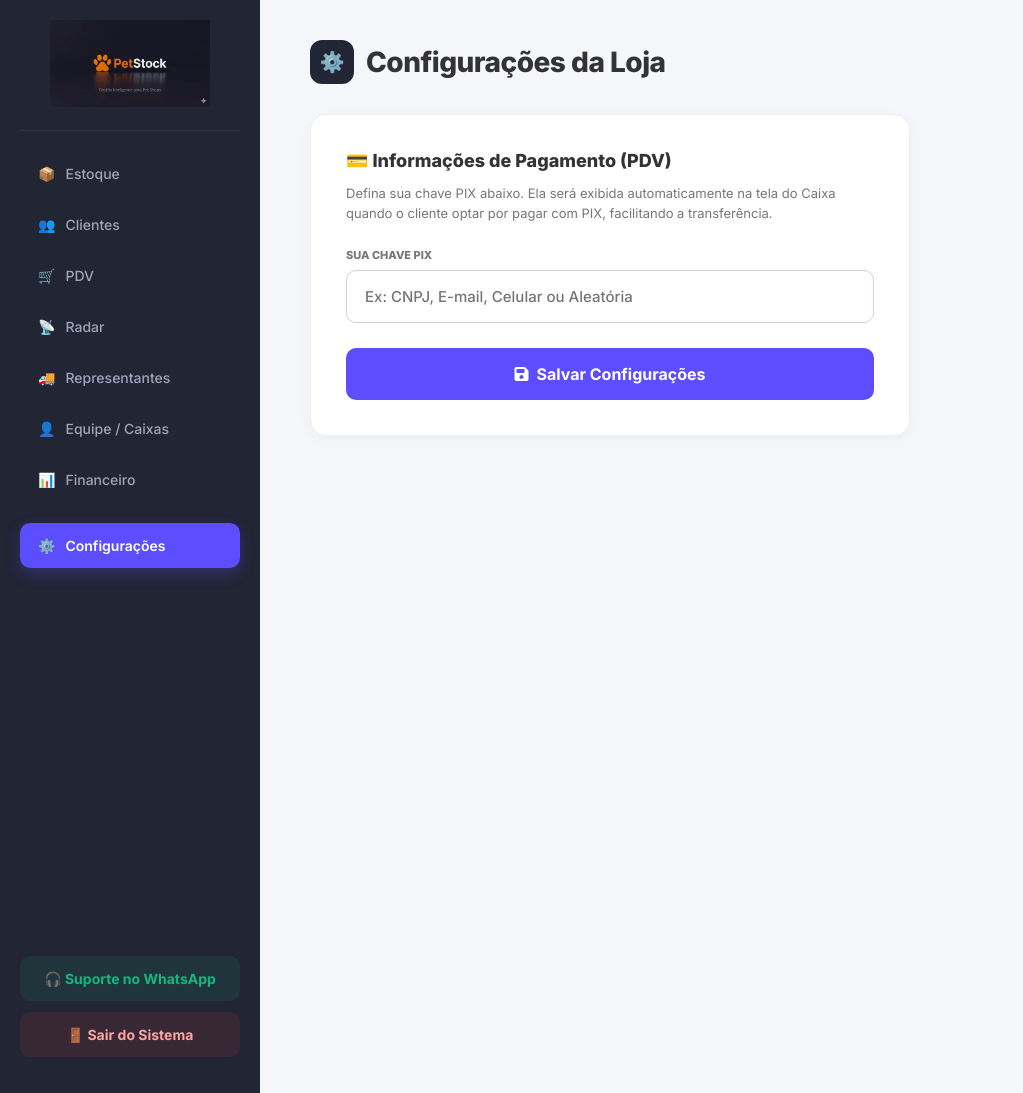
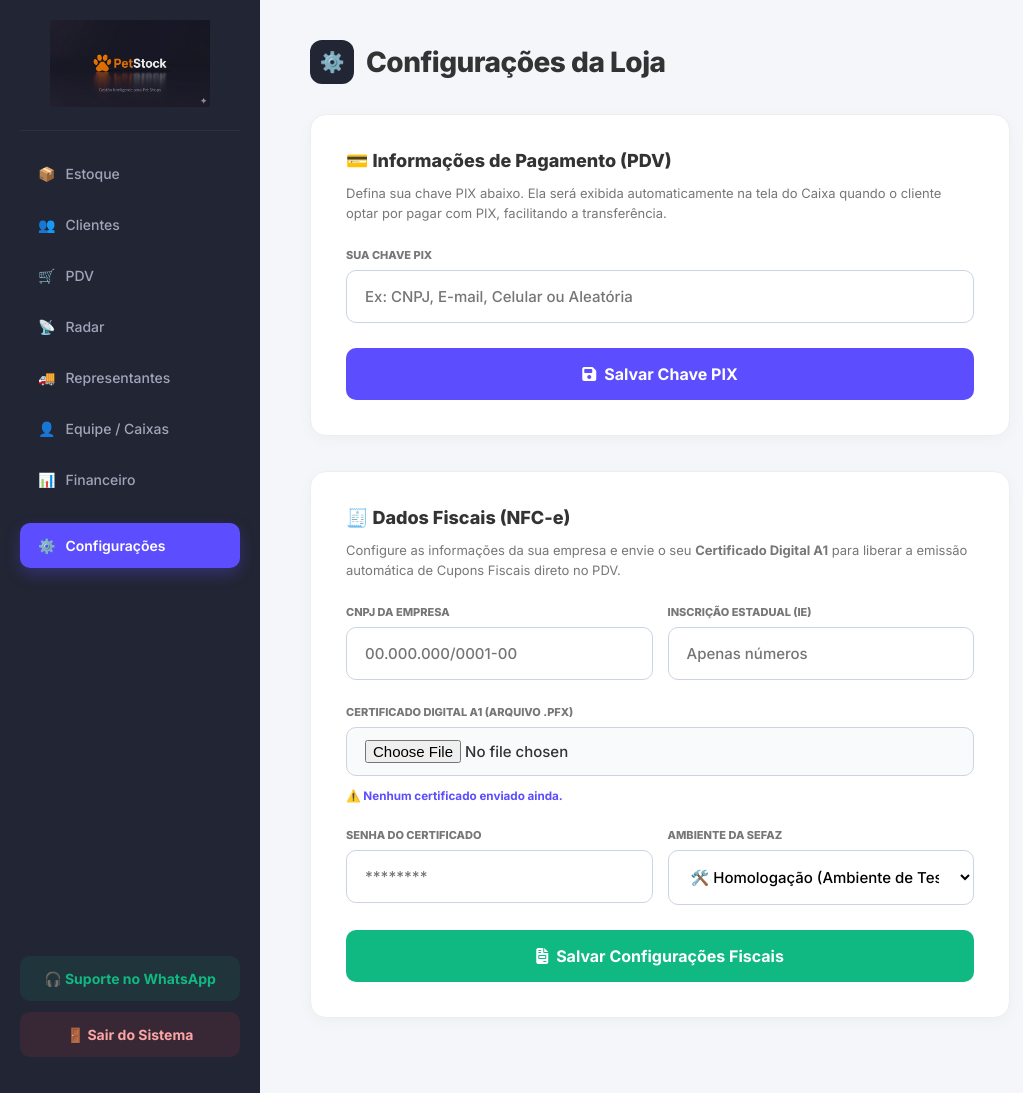
Before and after one commit to Passos1984/petstock-saas, a Flask app: page /configuracoes in a window 1280 px wide. Shown: the whole page, without its empty margins (0-1023 px from the left). Run offline with Flask 3, Linux system fonts and the light colour scheme; the visitor is signed in with stand-in values (Sample User, id 1); some libraries are stand-ins or nearby versions.

Commit message:
Feat: Estrutura fiscal (NCM, CFOP, CEST), modal de produtos atualizado e upload de Certificado Digital A1

```diff
--- a/app.py
+++ b/app.py
@@ -1,4 +1,6 @@
 import os
+import os
+from werkzeug.utils import secure_filename
 import csv
 import io
 import random
@@ -31,6 +33,10 @@ app.config['SQLALCHEMY_DATABASE_URI'] = os.environ.get(
 )
 app.config['SQLALCHEMY_TRACK_MODIFICATIONS'] = False
 app.config['SECRET_KEY'] = os.environ.get('SECRET_KEY', 'troque-essa-chave-no-env')
+# Cofre para os Certificados Digitais
+PASTA_CERTIFICADOS = os.path.join(os.path.dirname(os.path.abspath(__file__)), 'certificados_cofre')
+os.makedirs(PASTA_CERTIFICADOS, exist_ok=True)
+app.config['UPLOAD_CERTIFICADOS'] = PASTA_CERTIFICADOS
 app.config['WTF_CSRF_TIME_LIMIT'] = 3600
 
 # --- EXTENSÕES ---
@@ -66,13 +72,20 @@ def data_brasil():
 # ==========================================
 class Loja(db.Model):
     id = db.Column(db.Integer, primary_key=True)
-    nome_fantasia = db.Column(db.String(100), nullable=False)
-    usuario = db.Column(db.String(100), unique=True, nullable=False)
+    nome_fantasia = db.Column(db.String(150), nullable=False)
+    usuario = db.Column(db.String(50), unique=True, nullable=False)
     senha = db.Column(db.String(255), nullable=False)
     data_vencimento = db.Column(db.Date, nullable=False)
     chave_pix = db.Column(db.String(100))
     email = db.Column(db.String(150))
     valor_plano = db.Column(db.Float, default=80.00)
+
+    # --- NOVAS COLUNAS FISCAIS ---
+    cnpj = db.Column(db.String(20))
+    ie = db.Column(db.String(30)) # Inscrição Estadual
+    caminho_certificado = db.Column(db.String(255)) # Onde o arquivo .pfx está salvo
+    senha_certificado = db.Column(db.String(255)) # Senha do certificado
+    ambiente_nfe = db.Column(db.String(20), default='homologacao')
 
 class Funcionario(db.Model):
     id = db.Column(db.Integer, primary_key=True)
@@ -93,7 +106,10 @@ class Produto(db.Model):
     ativo = db.Column(db.Boolean, default=True)
     descricao = db.Column(db.String(200))
     loja_id = db.Column(db.Integer, db.ForeignKey('loja.id'), nullable=False)
-
+    # --- NOVAS COLUNAS FISCAIS ---
+    ncm = db.Column(db.String(20))
+    cfop = db.Column(db.String(10), default='5102') # 5102 é o padrão para venda dentro do estado
+    cest = db.Column(db.String(20))
 class Cliente(db.Model):
     id = db.Column(db.Integer, primary_key=True)
     nome = db.Column(db.String(100), nullable=False)
@@ -326,7 +342,10 @@ def cadastrar_produto():
         preco_custo=p_custo,
         preco_venda=p_venda,
         estoque=qtd,
-        loja_id=session['loja_id']
+        loja_id=session['loja_id'],
+        ncm=request.form.get('ncm'),
+        cfop=request.form.get('cfop'),
+        cest=request.form.get('cest')
     )
     db.session.add(novo_produto)
     db.session.commit()
@@ -377,6 +396,9 @@ def editar_produto(id):
         prod.codigo_sku = request.form.get('sku')
         prod.nome = request.form.get('nome')
         prod.categoria = request.form.get('categoria')
+        prod.ncm = request.form.get('ncm')
+        prod.cfop = request.form.get('cfop')
+        prod.cest = request.form.get('cest')
         try:
             prod.preco_custo = float(request.form.get('preco_custo', '0').replace('.', '').replace(',', '.'))
         except:
@@ -1110,6 +1132,45 @@ def logout_ceo():
 # --- Inicialização ---
 with app.app_context():
     db.create_all()
+@app.route('/salvar_fiscal', methods=['POST'])
+def salvar_fiscal():
+    if 'loja_id' not in session:
+        return redirect(url_for('login'))
+
+    loja = Loja.query.get(session['loja_id'])
+
+    # Pega os textos digitados
+    loja.cnpj = request.form.get('cnpj')
+    loja.ie = request.form.get('inscricao_estadual')
+    loja.ambiente_nfe = request.form.get('ambiente_nfe')
+
+    # Só atualiza a senha se o cliente digitou uma nova
+    nova_senha = request.form.get('senha_certificado')
+    if nova_senha:
+        loja.senha_certificado = nova_senha
+
+    # Pega o arquivo do certificado digital
+    arquivo_cert = request.files.get('certificado')
+
+    if arquivo_cert and arquivo_cert.filename != '':
+        # Verifica se é um formato válido (.pfx ou .p12)
+        if arquivo_cert.filename.endswith('.pfx') or arquivo_cert.filename.endswith('.p12'):
+            # Cria um nome seguro: ex -> cert_loja_1_arquivo.pfx
+            nome_seguro = secure_filename(f"cert_loja_{loja.id}_{arquivo_cert.filename}")
+            caminho_completo = os.path.join(app.config['UPLOAD_CERTIFICADOS'], nome_seguro)
+
+            # Salva o arquivo fisicamente na pasta do servidor
+            arquivo_cert.save(caminho_completo)
+
+            # Salva o caminho no banco de dados para a API achar depois
+            loja.caminho_certificado = caminho_completo
+        else:
+            flash('Erro: O certificado precisa ser no formato .PFX ou .P12!', 'danger')
+            return redirect(url_for('configuracoes'))
+
+    db.session.commit()
+    flash('Configurações Fiscais salvas com sucesso! 🎉', 'success')
+    return redirect(url_for('configuracoes'))
 
 if __name__ == '__main__':
     app.run(debug=False)
--- a/templates/configuracoes.html
+++ b/templates/configuracoes.html
@@ -35,7 +35,7 @@
         main { flex: 1; padding: 40px 50px; overflow-y: auto; overflow-x: hidden; position: relative; }
         .page-title { margin: 0 0 30px 0; color: var(--text-main); font-size: 28px; font-weight: 800; letter-spacing: -0.5px; display: flex; align-items: center; gap: 12px;}
 
-        .panel { background: var(--bg-card); padding: 35px; border-radius: 16px; margin-bottom: 35px; border: 1px solid var(--border-color); box-shadow: 0 4px 15px rgba(0,0,0,0.03); max-width: 600px;}
+        .panel { background: var(--bg-card); padding: 35px; border-radius: 16px; margin-bottom: 35px; border: 1px solid var(--border-color); box-shadow: 0 4px 15px rgba(0,0,0,0.03); max-width: 700px;}
         .panel-title { margin-top: 0; color: var(--text-main); font-size: 18px; margin-bottom: 10px; font-weight: 800; }
         .panel-desc { color: var(--text-muted); font-size: 13px; margin-bottom: 25px; line-height: 1.5; }
 
@@ -65,6 +65,7 @@
             .overlay.active { display: block; }
             main { padding: 20px 15px; }
             .panel { padding: 25px 20px; }
+            .flex-row { flex-direction: column; gap: 0 !important; }
         }
     </style>
 </head>
@@ -133,19 +134,65 @@
             </p>
 
             <form action="/configuracoes" method="POST">
-
                 <input type="hidden" name="csrf_token" value="{{ csrf_token() }}">
-
                 <div class="input-group">
                     <label>Sua Chave PIX</label>
                     <input type="text" name="chave_pix" value="{{ loja_logada.chave_pix or '' }}" class="input-control" placeholder="Ex: CNPJ, E-mail, Celular ou Aleatória">
                 </div>
-
                 <button type="submit" class="btn btn-primary">
-                    <i class="fas fa-save"></i> Salvar Configurações
+                    <i class="fas fa-save"></i> Salvar Chave PIX
                 </button>
             </form>
         </div>
+
+        <div class="panel">
+            <h3 class="panel-title">🧾 Dados Fiscais (NFC-e)</h3>
+            <p class="panel-desc">
+                Configure as informações da sua empresa e envie o seu <b>Certificado Digital A1</b> para liberar a emissão automática de Cupons Fiscais direto no PDV.
+            </p>
+
+            <form action="/salvar_fiscal" method="POST" enctype="multipart/form-data">
+                <input type="hidden" name="csrf_token" value="{{ csrf_token() }}">
+
+                <div class="flex-row" style="display: flex; gap: 15px;">
+                    <div class="input-group" style="flex: 1;">
+                        <label>CNPJ da Empresa</label>
+                        <input type="text" name="cnpj" class="input-control" placeholder="00.000.000/0001-00" value="{{ loja_logada.cnpj or '' }}">
+                    </div>
+                    <div class="input-group" style="flex: 1;">
+                        <label>Inscrição Estadual (IE)</label>
+                        <input type="text" name="inscricao_estadual" class="input-control" placeholder="Apenas números" value="{{ loja_logada.ie or '' }}">
+                    </div>
+                </div>
+
+                <div class="input-group">
+                    <label>Certificado Digital A1 (Arquivo .pfx)</label>
+                    <input type="file" name="certificado" accept=".pfx,.p12" class="input-control" style="padding: 12px 18px; background: #f8fafc;">
+                    <small style="color: var(--accent); font-weight: 700; margin-top: 5px;">
+                        {% if loja_logada.caminho_certificado %} ✅ Certificado já enviado e guardado no cofre. Envie apenas se precisar atualizar. {% else %} ⚠️ Nenhum certificado enviado ainda. {% endif %}
+                    </small>
+                </div>
+
+                <div class="flex-row" style="display: flex; gap: 15px;">
+                    <div class="input-group" style="flex: 1;">
+                        <label>Senha do Certificado</label>
+                        <input type="password" name="senha_certificado" class="input-control" placeholder="********">
+                    </div>
+                    <div class="input-group" style="flex: 1;">
+                        <label>Ambiente da SEFAZ</label>
+                        <select name="ambiente_nfe" class="input-control" style="background: white;">
+                            <option value="homologacao">🛠️ Homologação (Ambiente de Testes)</option>
+                            <option value="producao">✅ Produção (Cupons Reais / Validade Jurídica)</option>
+                        </select>
+                    </div>
+                </div>
+
+                <button type="submit" class="btn" style="background: #10b981; color: white;">
+                    <i class="fas fa-file-invoice"></i> Salvar Configurações Fiscais
+                </button>
+            </form>
+        </div>
+
     </main>
 
     <script>
```
Also changed, not shown: migrations/versions/a63a7ba36e8c_adicionando_colunas_ncm_e_cfop_no_.py (added, +36 -0 lines), migrations/versions/df0031f148b4_adicionando_colunas_fiscais_na_tabela_.py (added, +56 -0 lines), templates/index.html (+20 -0 lines).
